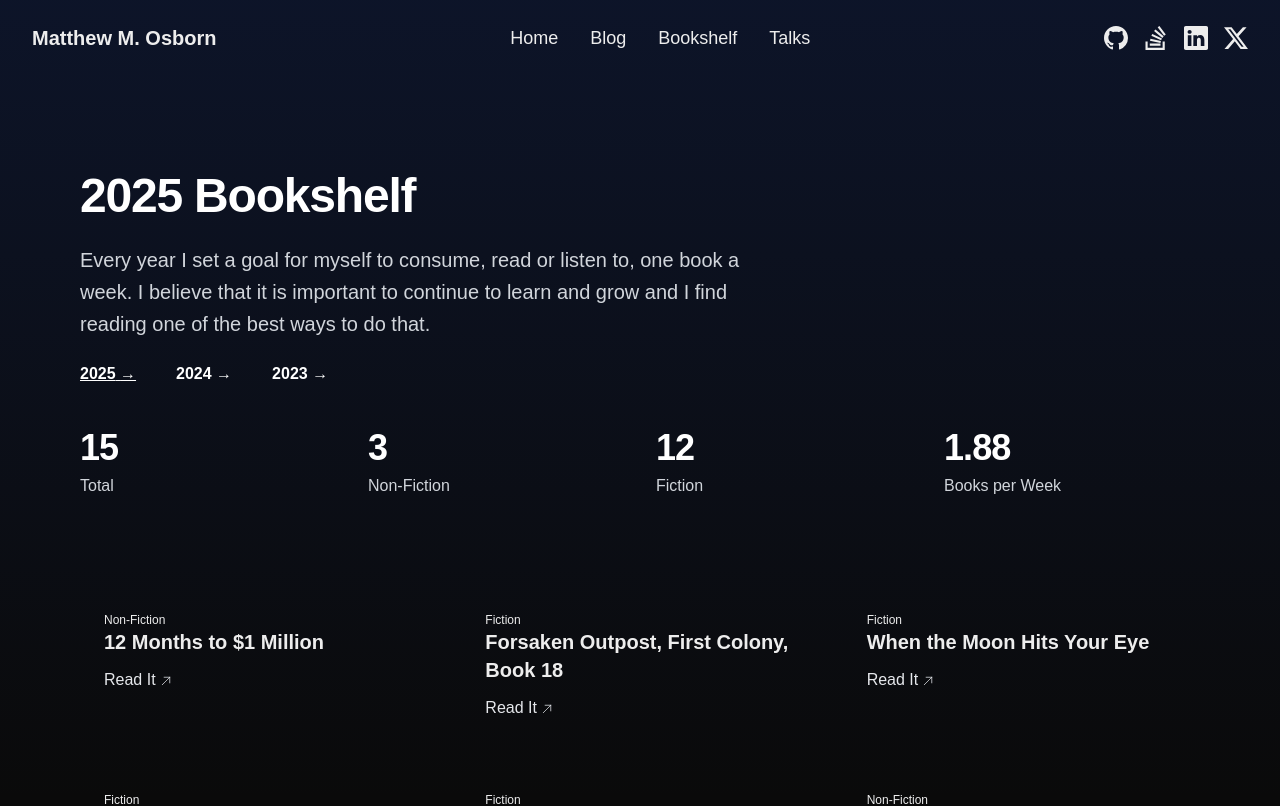
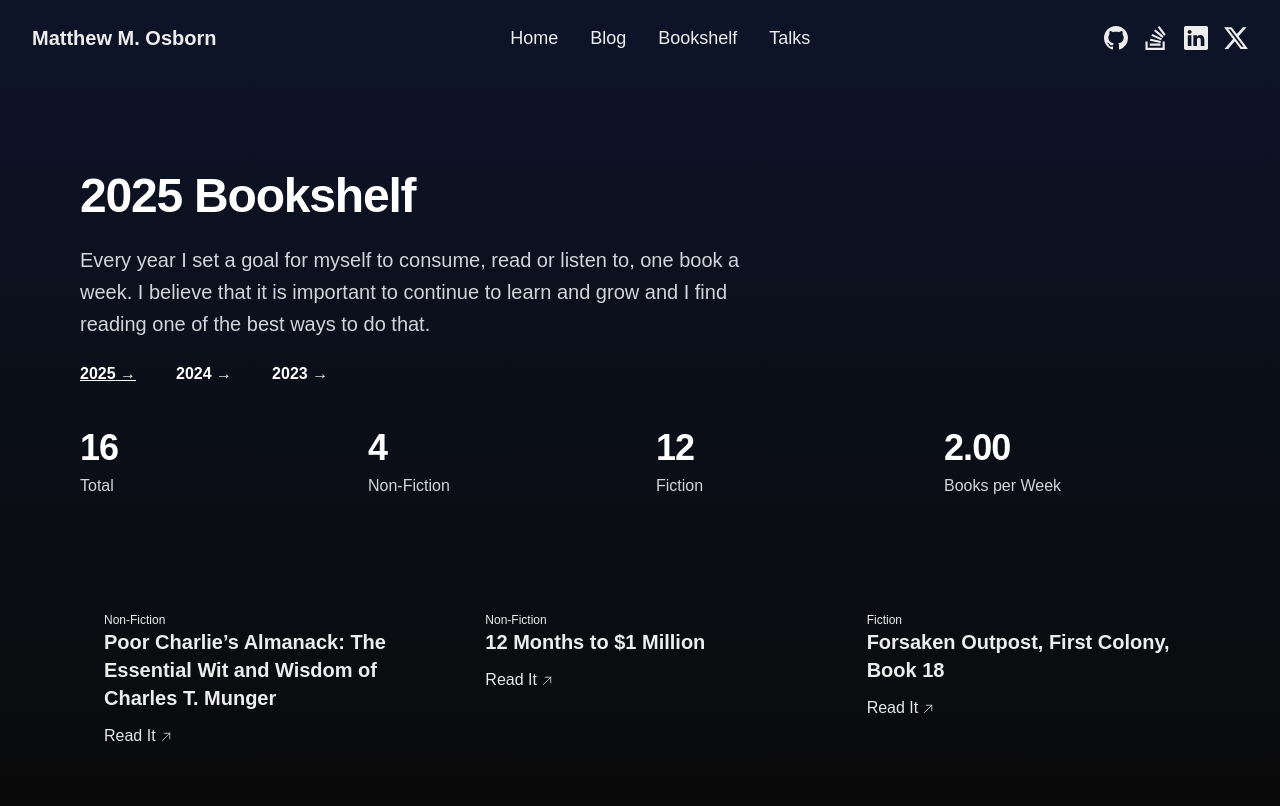
Before and after one commit to osbornm/osbornm.github.io, a Next.js app: page /bookshelf in a window 1280 px wide. Shown: the top 806 px of the page. Built offline with nearby package versions, Linux system fonts and the light colour scheme.

Commit message:
Update books.ts

```diff
--- a/src/data/books.ts
+++ b/src/data/books.ts
@@ -2,6 +2,12 @@ import { Book, Category } from "./types";
 
 export const books: Array<Book> = [
   /* 2025 */
+  {
+    title: "Poor Charlie’s Almanack: The Essential Wit and Wisdom of Charles T. Munger",
+    year: 2025,
+    category: Category.NonFiction,
+    href: "https://a.co/d/4yHkPDT",
+  },
   {
     title: "12 Months to $1 Million",
     year: 2025,
```
